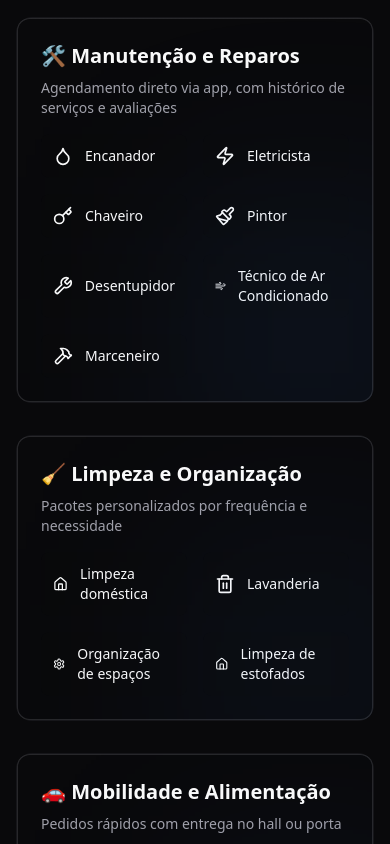
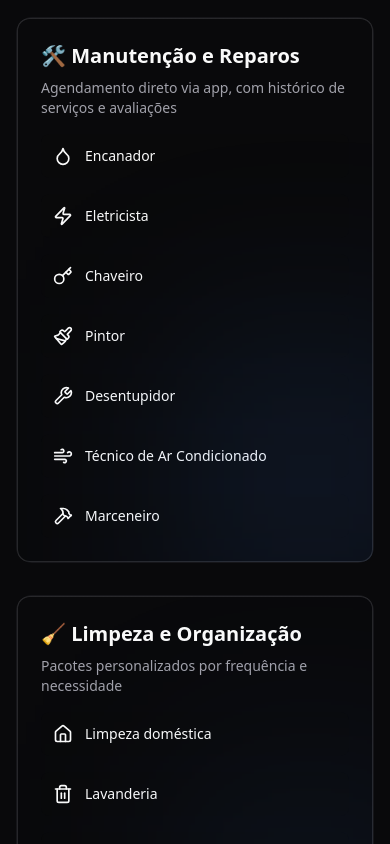
Before and after one commit to leomeirae/condominioia, a Next.js app: page / in a window 390 px wide. Shown: the part 5220-6064 px from the top of the page. Built offline with nearby package versions, Linux system fonts and the light colour scheme; no server answers.

Commit message:
fix: corrige renderização do ícone de supermercados parceiros em dispositivos móveis

```diff
--- a/src/components/marketing/ServiceIntegration.tsx
+++ b/src/components/marketing/ServiceIntegration.tsx
@@ -146,14 +146,14 @@ const ServiceIntegration = () => {
                   <div className="absolute bottom-0 right-0 bg-blue-500 w-1/4 h-1/4 blur-[8rem] z-20"></div>
                   <h3 className="text-xl font-semibold mb-2">{category.category}</h3>
                   <p className="text-sm text-muted-foreground mb-4">{category.description}</p>
-                  <div className="grid grid-cols-2 gap-4">
+                  <div className="grid grid-cols-1 sm:grid-cols-2 gap-4">
                     {category.items.map((service) => (
                       <div
                         key={service.name}
                         className="flex items-center gap-3 p-3 rounded-lg bg-background/60 hover:bg-background/80 transition-colors"
                       >
-                        <service.icon className="w-5 h-5 text-primary" />
-                        <span className="text-sm">{service.name}</span>
+                        <service.icon className="w-5 h-5 text-primary shrink-0" />
+                        <span className="text-sm truncate">{service.name}</span>
                       </div>
                     ))}
                   </div>
```
